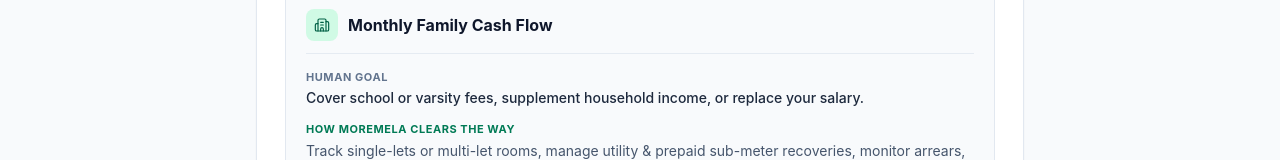
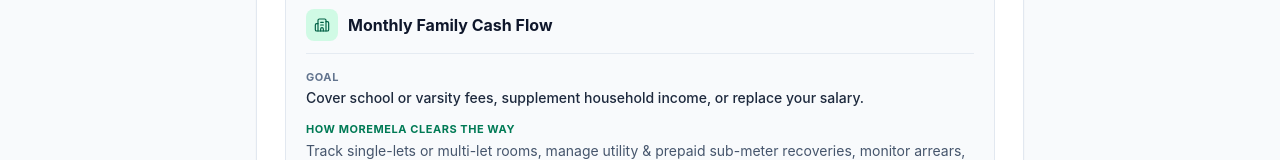
Before and after one commit to morokakk/sa-property-hub, a Next.js app: page /welcome in a window 1280 px wide. Shown: the part 756-916 px from the top of the page. Built offline with nearby package versions, Linux system fonts and the light colour scheme; no server answers.

Commit message:
refactor: simplify 'Human Goal' label to 'Goal' in goal preview card

```diff
--- a/src/app/welcome/page.tsx
+++ b/src/app/welcome/page.tsx
@@ -206,7 +206,7 @@ export default function WelcomePage() {
               <div className="space-y-3 text-xs sm:text-sm">
                 <div>
                   <span className="text-[11px] font-bold uppercase tracking-wider text-slate-500 block mb-0.5">
-                    Human Goal
+                    Goal
                   </span>
                   <p className="text-slate-800 font-medium leading-relaxed">{activeGoal.humanGoal}</p>
                 </div>
```
